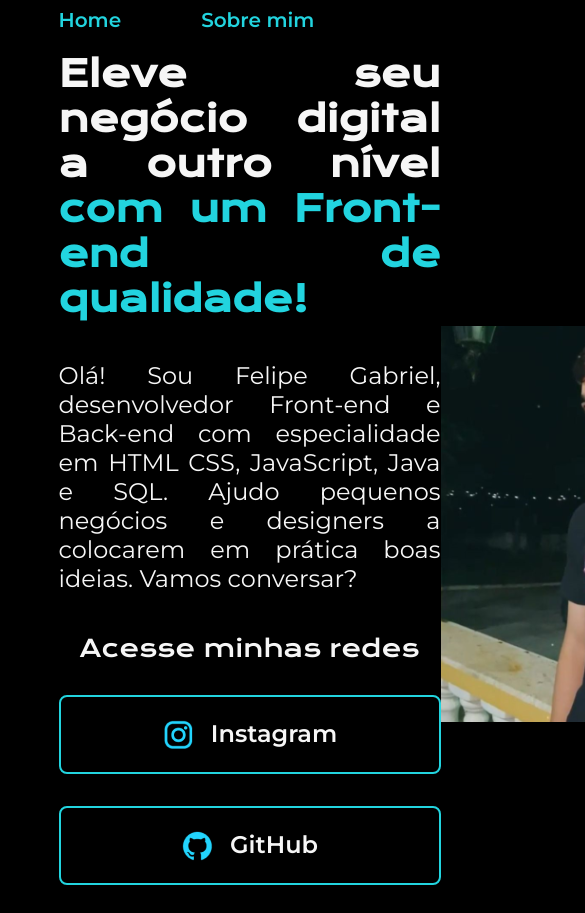
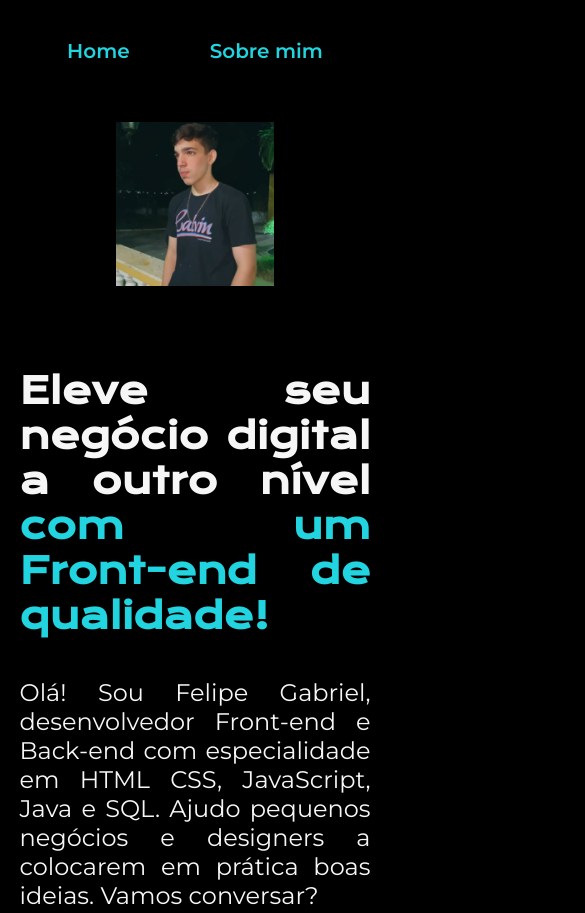
Before and after one commit to FelipeGabrill/projeto-sobre-mim, a plain HTML site: page index.html in a window 390 px wide. Shown: the top 913 px of the page, 585 px wide, since content can reach past the window. Drawn offline with nearby package versions, Linux system fonts and the light colour scheme.

Commit message:
Deixando o site responsivo

```diff
--- a/index.html
+++ b/index.html
@@ -27,21 +27,21 @@
             conversar?</p>
             <div class="apresentacao__links">
                 <h2 class="apresentacao__links__subtitulo">Acesse minhas redes</h2>
-                <a class="apresentacao__links__link" href="https://instagram.com/felipe.gabriiiel">
+                <a class="apresentacao__links__navegacao" href="https://instagram.com/felipe.gabriiiel">
                     <img src="./assets/instagram.png">
                     Instagram
                 </a>
-                <a class="apresentacao__links__link" href="https://github.com/FelipeGabrill?tab=repositories">
+                <a class="apresentacao__links__navegacao" href="https://github.com/FelipeGabrill?tab=repositories">
                     <img src="./assets/github.png">
                     GitHub
                 </a>
-                <a class="apresentacao__links__link" href="https://br.linkedin.com/in/felipe-gabriel-147a9a28b">
+                <a class="apresentacao__links__navegacao" href="https://br.linkedin.com/in/felipe-gabriel-147a9a28b">
                     <img src="./assets/linkedin.png">
                     LinkedIn
                 </a>
             </div>
         </section>
-        <img src="./assets/FelipeGabriel.png" alt="Foto do Felipe Gabriel">
+        <img class= "apresentacao__imagem" src="./assets/FelipeGabriel.png" alt="Foto do Felipe Gabriel">
     </main>
     <footer class="rodape">
         <p>Desenvolvido por Felipe Gabriel</p>
--- a/styles/style.css
+++ b/styles/style.css
@@ -34,21 +34,22 @@ body {
 
 .cabecalho__menu__link {
     font-family: var(--fonte-secundaria);
-    font-size: 20px;
+    font-size: 1.25rem;
     font-weight: 600;
     color: var(--cor--terciaria);
     text-decoration: none;
 }
 
 .apresentacao {
-    padding: 5% 15%;
+    padding: 5% 12%;
     display: flex;
     align-items: center;
     justify-content: space-between;
+    gap: 82px;
 }
 
 .apresentacao__conteudo {
-    width: 615px;
+    width: 50%;
     display: flex;
     flex-direction: column;
     gap: 40px;
@@ -56,7 +57,7 @@ body {
 }
 
 .apresentacao__conteudo__titulo {
-    font-size: 36px;
+    font-size: 2.25rem;
     font-family: var(--fonte-primaria);
 }
 
@@ -65,7 +66,7 @@ body {
 }
 
 .apresentacao__conteudo__texto {
-    font-size: 24px;
+    font-size: 1.5rem;
     font-family: var(--fonte-secundaria);
 }
 
@@ -80,18 +81,18 @@ body {
 .apresentacao__links__subtitulo {
     font-family: var(--fonte-primaria);
     font-weight: 400;
-    font-size: 24px;
+    font-size: 1.5rem;
 }
 
-.apresentacao__links__link {
+.apresentacao__links__navegacao {
     display: flex;
     justify-content: center;
     gap: 16px;
     border: 2px solid var(--cor--terciaria);
-    width: 378px;
+    width: 50%;
     text-align: center;
     border-radius: 8px;
-    font-size: 24px;
+    font-size: 1.5rem;
     font-weight: 600;
     padding: 21.5px 0;
     text-decoration: none;
@@ -103,6 +104,10 @@ body {
     background-color: var(--cor--hover);
 }
 
+.apresentacao__imagem {
+    width: 45%;
+}
+
 .rodape {
     color: var(--cor--primaria);
     background-color: var(--cor--terciaria);
@@ -110,5 +115,25 @@ body {
     text-align: center;
     font-family: var(--fonte-secundaria);
     font-weight: 400;
-    font-size: 20px;
+    font-size: 1.25rem;
 }
+
+@media (max-width: 1200px) {
+
+    .cabecalho {
+        padding: 10%;
+    }
+
+    .cabecalho__menu {
+        justify-content: center;
+    }
+
+    .apresentacao {
+        flex-direction: column-reverse;
+        padding: 5%;
+    }
+
+    .apresentacao__conteudo{
+        width: auto;
+    }
+}
```
Also changed, not shown: about.html (+3 -3 lines).
